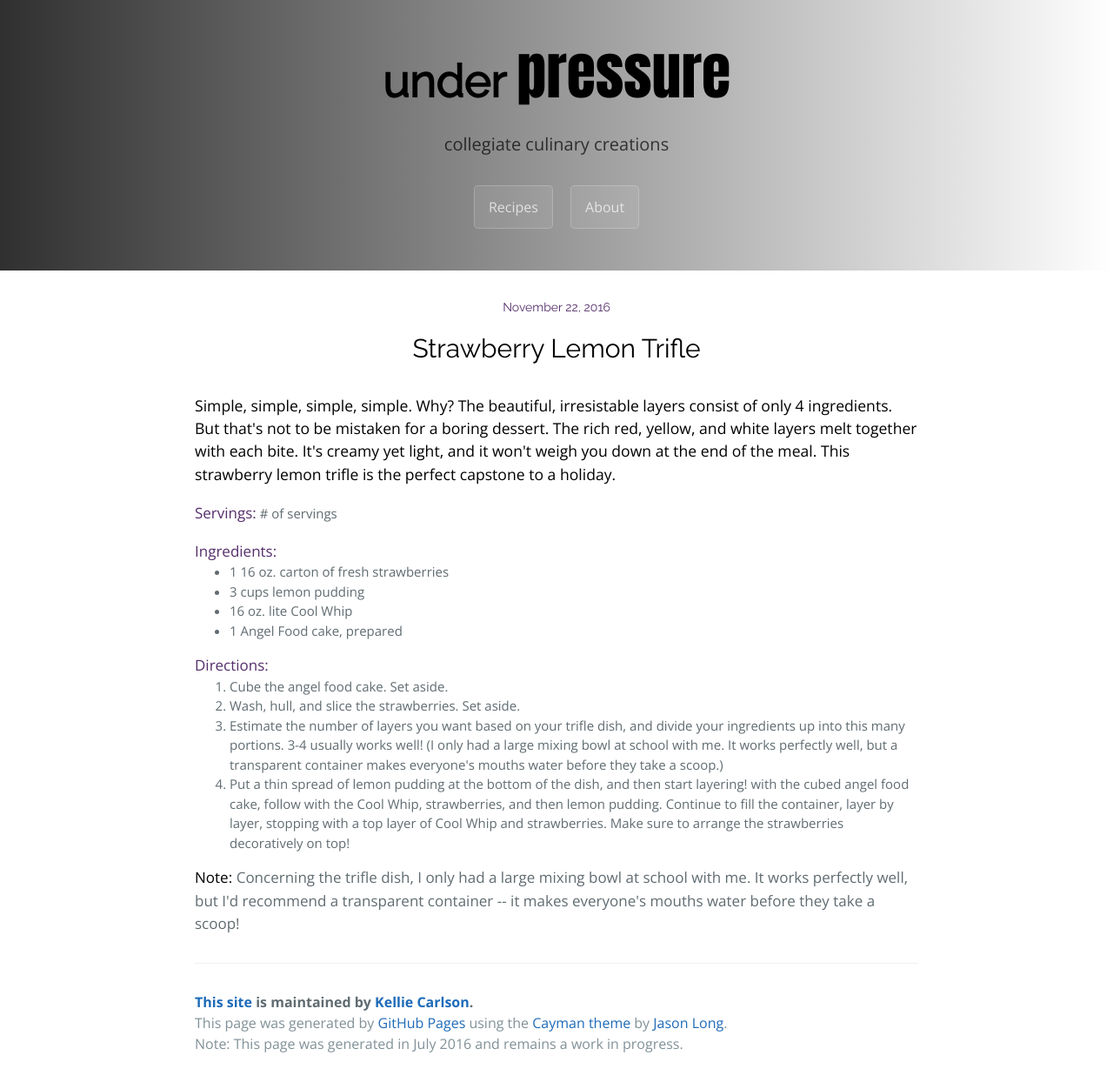
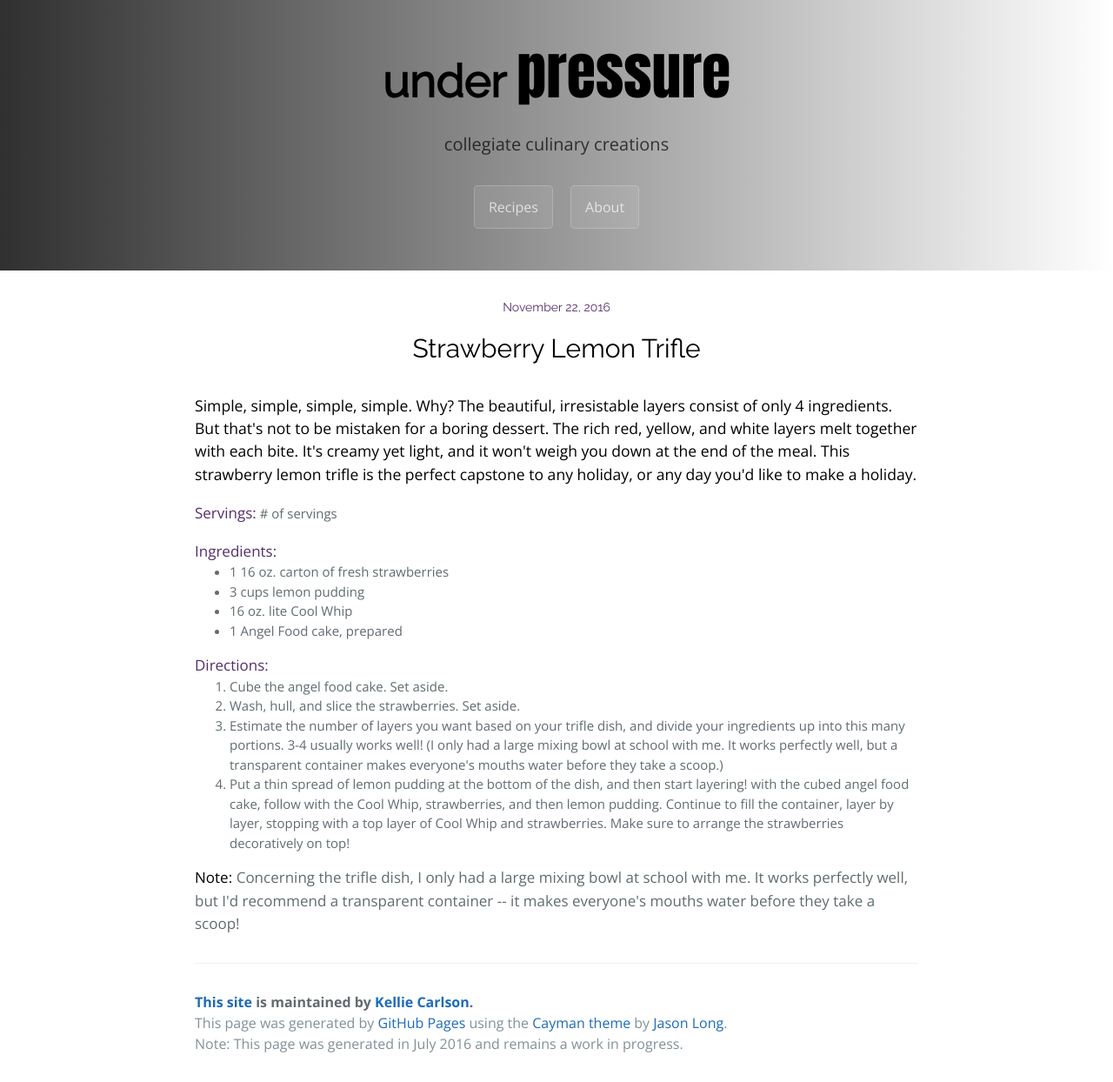
Before and after one commit to carlsonkellie/under_pressure_blog, a Jekyll site: the page built from _posts/2016-11-22-trifle.html, in a window 1280 px wide. Shown: the whole page at 87% size. Built offline with Jekyll 4.4.1, drawn with Linux system fonts in a browser that asks for light colours; some web fonts are replaced.

Commit message:
edit description

```diff
--- a/_posts/2016-11-22-trifle.html
+++ b/_posts/2016-11-22-trifle.html
@@ -9,7 +9,7 @@ description: Simple, simple, simple, simple. Why? The beautiful, irresistable la
 <center><p style="font-size:14px; font-family: 'Raleway', sans-serif; color:#552e6b">November 22, 2016</p></center>
 <center><p style="font-size:30px; font-family: 'Raleway', sans-serif; color:black">Strawberry Lemon Trifle</p></center>
 
-<p style= "color:black">Simple, simple, simple, simple. Why? The beautiful, irresistable layers consist of only 4 ingredients. But that's not to be mistaken for a boring dessert. The rich red, yellow, and white layers melt together with each bite. It's creamy yet light, and it won't weigh you down at the end of the meal. This strawberry lemon trifle is the perfect capstone to a holiday. </p>
+<p style= "color:black">Simple, simple, simple, simple. Why? The beautiful, irresistable layers consist of only 4 ingredients. But that's not to be mistaken for a boring dessert. The rich red, yellow, and white layers melt together with each bite. It's creamy yet light, and it won't weigh you down at the end of the meal. This strawberry lemon trifle is the perfect capstone to any holiday, or any day you'd like to make a holiday. </p>
 
 <p><span style="color:#552e6b; font-size:17px">Servings:</span><span style= "font-size:15px"> # of servings </span></p>
 
```
